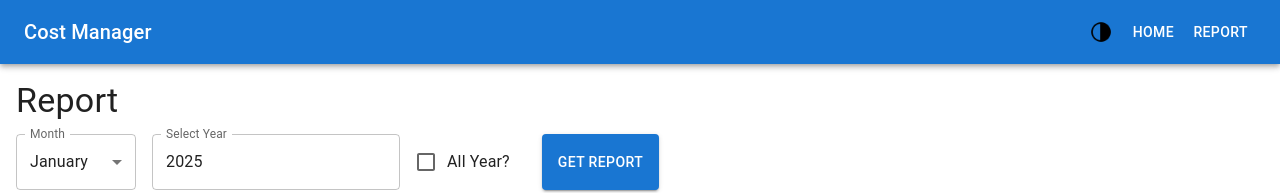
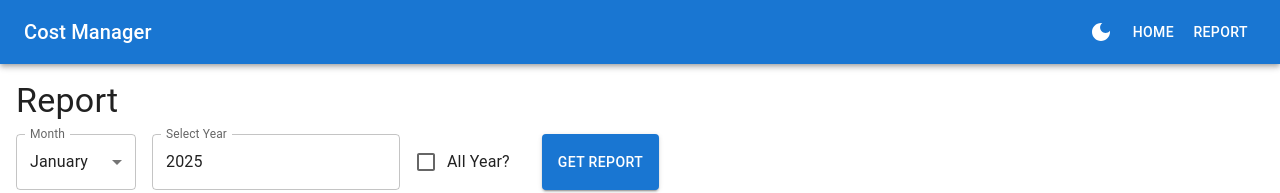
Before and after one commit to razielos21/FED, a React app: page /FED/report in a window 1280 px wide. Shown: the top 193 px of the page. Built offline with nearby package versions, Linux system fonts and the light colour scheme; the HTML template or start-up script is replaced by a standard one.

Commit message:
- Using dark mode icon from @mui/icons-material/DarkMode - Deleted unused 'colors' array - Changed Rent category color

```diff
--- a/src/components/CategoryPieChart.jsx
+++ b/src/components/CategoryPieChart.jsx
@@ -25,7 +25,7 @@ import PropTypes from 'prop-types';
 const CATEGORY_COLORS = {
     'Food': '#FF6384',
     'Transportation': '#ff974a',
-    'Rent': '#ffb100',
+    'Rent': '#80ff53',
     'Utilities': '#4BC0C0',
     'Entertainment': '#9966FF',
     'Other': '#858585',
--- a/src/components/Layout/AppNavbar.jsx
+++ b/src/components/Layout/AppNavbar.jsx
@@ -13,10 +13,10 @@
  */
 
 // Import necessary modules
-import React from 'react';
+import 'react';
 import { AppBar, Toolbar, Typography, Button, IconButton } from '@mui/material';
 import { Link } from 'react-router-dom';
-import darkModeIcon from '../../assets/dark-mode.png';
+import DarkModeIcon from '@mui/icons-material/DarkMode';
 
 function AppNavbar({ toggleTheme }) {
     return (
@@ -26,7 +26,7 @@ function AppNavbar({ toggleTheme }) {
                     Cost Manager
                 </Typography>
                 <IconButton onClick={toggleTheme} color="inherit">
-                    <img src={darkModeIcon} alt="Dark Mode" style={{ width: 24, height: 24 }} />
+                   <DarkModeIcon/>
                 </IconButton>
                 <Button color="inherit" component={Link} to="/FED/">
                     Home
--- a/src/pages/ReportPage.jsx
+++ b/src/pages/ReportPage.jsx
@@ -41,9 +41,6 @@ import { getCostsForMonth, getCostsForYear, deleteCost } from '../idb/idbModule'
 import MonthYearControls from '../components/MonthYearControls';
 import CostsTable from '../components/CostsTable';
 import CategoryPieChart from '../components/CategoryPieChart';
-
-// Constants for the pie chart
-const COLORS = ['#0088FE', '#00C49F', '#FFBB28', '#FF8042', '#AA46BE', '#5CABFA'];
 
 /**
  * Compute category totals from an array of cost items.
@@ -156,7 +153,7 @@ function ReportPage() {
             <Typography variant="h4" gutterBottom>
                 Category Totals
             </Typography>
-            <CategoryPieChart chartData={chartData} colors={COLORS} />
+            <CategoryPieChart chartData={chartData}/>
         </Box>
     );
 }
```
Also changed, not shown: src/assets/dark-mode.png (deleted).
